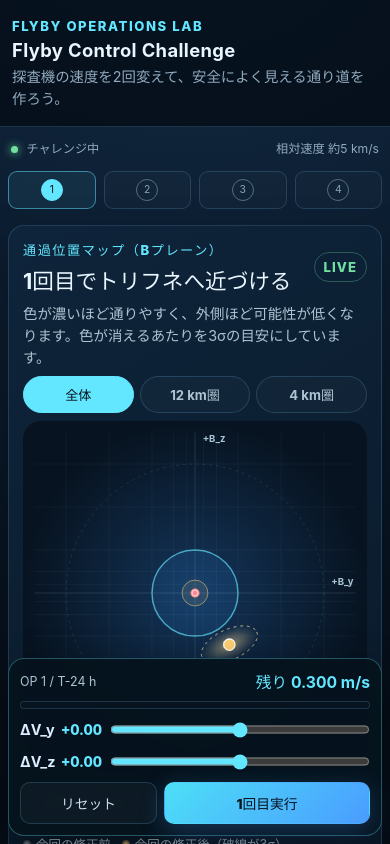
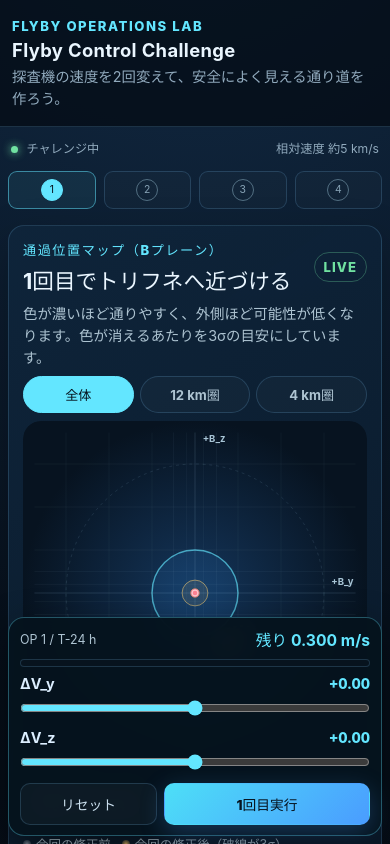
Before and after one commit to FujimotoShota-toruca/flyby-control-challenge, a React (Vite) app: page / in a window 390 px wide. Shown: the top 844 px of the page. Built offline with nearby package versions, Linux system fonts and the light colour scheme.

Commit message:
style: Adjust workspace padding and refine mobile slider layout for improved responsiveness

```diff
--- a/src/styles/global.css
+++ b/src/styles/global.css
@@ -260,7 +260,7 @@ details { color: var(--muted); }
   .workspace { display: flex; flex-direction: column; }
   .bplane-panel { width: 100%; padding: 14px; }
   .right-column { display: contents; }
-  .workspace { padding-bottom: 230px; }
+  .workspace { padding-bottom: 258px; }
   .controls-panel { width: 100%; padding: 14px; display: flex; flex-direction: column; }
   .controls-panel .section-heading { order: 1; }
   .controls-panel > .help-text { order: 6; margin-bottom: 0; }
@@ -290,7 +290,7 @@ details { color: var(--muted); }
     bottom: calc(8px + env(safe-area-inset-bottom));
     z-index: 20;
     display: block;
-    padding: 11px;
+    padding: 10px 11px;
     border: 1px solid rgba(99,230,255,.32);
     border-radius: 16px;
     background: rgba(6, 19, 30, .96);
@@ -303,12 +303,12 @@ details { color: var(--muted); }
   .mobile-budget-track span { display: block; height: 100%; border-radius: inherit; background: linear-gradient(90deg, var(--green), var(--cyan)); transition: width .18s ease; }
   .budget-low .mobile-budget-track span { background: linear-gradient(90deg, var(--amber), var(--red)); }
   .budget-low .mobile-command-summary strong { color: var(--amber); }
-  .mobile-sliders { display: grid; gap: 7px; }
-  .mobile-slider { display: grid; grid-template-columns: 82px minmax(0, 1fr); align-items: center; gap: 8px; }
-  .mobile-slider > span { display: flex; justify-content: space-between; align-items: baseline; gap: 5px; color: #dceeff; }
+  .mobile-sliders { display: grid; gap: 8px; }
+  .mobile-slider { display: grid; gap: 3px; min-width: 0; }
+  .mobile-slider > span { display: flex; justify-content: space-between; align-items: baseline; gap: 10px; min-width: 0; color: #dceeff; }
   .mobile-slider strong { font-size: .9rem; }
-  .mobile-slider output { color: var(--cyan); font-size: .9rem; font-weight: 800; font-variant-numeric: tabular-nums; }
-  .mobile-slider input[type="range"] { margin: 0; min-height: 25px; }
+  .mobile-slider output { flex: none; color: var(--cyan); font-size: .9rem; font-weight: 800; font-variant-numeric: tabular-nums; }
+  .mobile-slider input[type="range"] { width: 100%; margin: 0; min-height: 26px; }
   .mobile-command-actions { display: grid; grid-template-columns: .8fr 1.2fr; gap: 7px; margin-top: 8px; }
   .mobile-command-actions.three-actions { grid-template-columns: .75fr .9fr 1.15fr; }
   .mobile-command-actions .button { min-height: 42px; border-radius: 10px; font-size: .86rem; }
```
